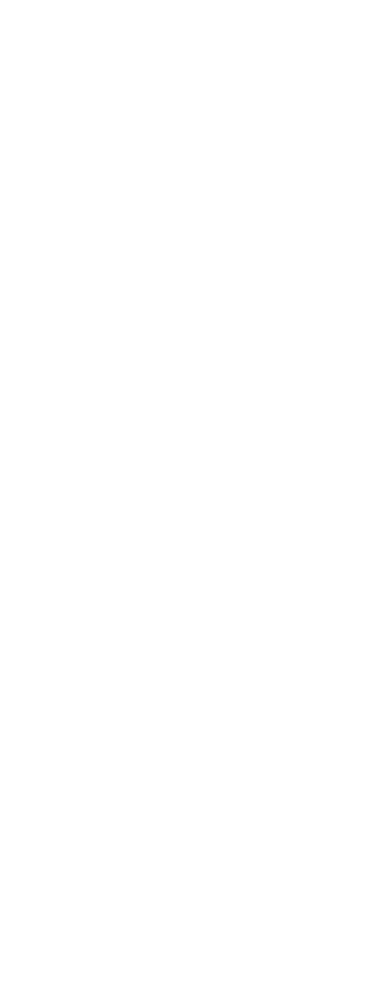
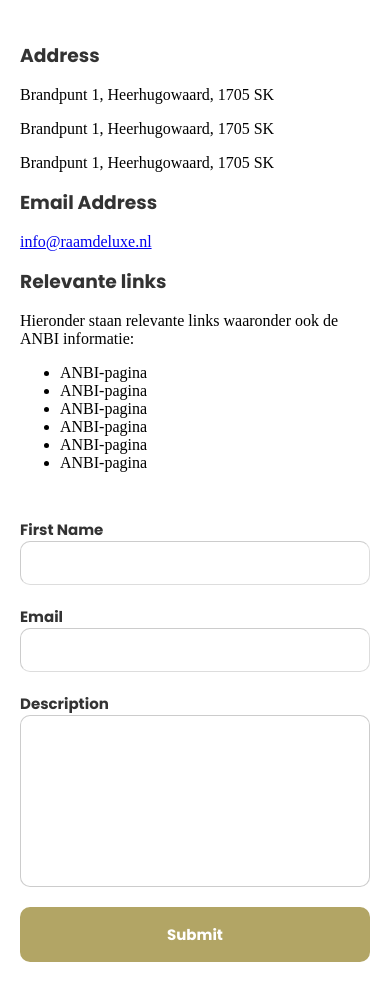
Before and after one commit to Raamdeluxe/blindsar-mvp, a React (Create React App) app: page / in a window 390 px wide. Shown: the part 2145-3127 px from the top of the page. Before the commit the page ends 2024 px from the top, so only its background shows below. Built offline with nearby package versions, Linux system fonts and the light colour scheme.

Commit message:
Set-up contact section, responsive desktop and mobile

```diff
--- a/src/App.js
+++ b/src/App.js
@@ -1,4 +1,5 @@
 import classes from "./App.module.css";
+import ContactForm from "./Components/ContactForm/ContactForm";
 import Navbar from "./Components/Navbar/Navbar";
 import TopSection from "./Components/TopSection/TopSection";
 import UspSection from "./Components/UspSection/UspSection";
@@ -10,6 +11,7 @@
 				<Navbar />
 				<TopSection />
 				<UspSection />
+				<ContactForm />
 			</>
 		</div>
 	);
--- /dev/null
+++ b/src/Components/ContactForm/ContactForm.js
@@ -0,0 +1,68 @@
+import classes from "./ContactForm.module.css";
+
+const ContactForm = () => {
+	return (
+		<div className={classes.contact_section}>
+			<div className={classes.contact_title}>
+				<h2>Contact Us</h2>
+			</div>
+			<div className={classes.contact_container}>
+				<div className={classes.contactform_container}>
+					<form className={classes.contactform}>
+						<div className={classes.input_field}>
+							<label htmlFor="text">First Name</label>
+							<input type="text" className={classes.form_control}></input>
+						</div>
+						<div className={classes.input_field}>
+							<label htmlFor="text">Email</label>
+							<input type="email" className={classes.form_control}></input>
+						</div>
+						<div className={classes.input_field}>
+							<label htmlFor="message">Description</label>
+							<textarea className={classes.form_control}></textarea>
+						</div>
+						<button type="submit" className={classes.input_field_submit}>
+							<p>Submit</p>
+						</button>
+					</form>
+				</div>
+				<div className={classes.location_container}>
+					<div className={classes.location_adress_container}>
+						<div className={classes.location_address}>
+							<h3>Address</h3>
+							<p>Brandpunt 1, Heerhugowaard, 1705 SK</p>
+							<p>Brandpunt 1, Heerhugowaard, 1705 SK</p>
+							<p>Brandpunt 1, Heerhugowaard, 1705 SK</p>
+						</div>
+						<div className={classes.email_address}>
+							<h3>Email Address</h3>
+							<p>
+								<a href="info@raamdeluxe.nl">info@raamdeluxe.nl</a>
+							</p>
+						</div>
+						<div className={classes.relevante_links}>
+							<h3>Relevante links</h3>
+							<p>
+								Hieronder staan relevante links waaronder ook de ANBI
+								informatie:
+							</p>
+							<ul>
+								<li>ANBI-pagina</li>
+								<li>ANBI-pagina</li>
+								<li>ANBI-pagina</li>
+								<li>ANBI-pagina</li>
+								<li>ANBI-pagina</li>
+								<li>ANBI-pagina</li>
+							</ul>
+						</div>
+						<div className={classes.map_location}>
+							<div className={classes.location_image}></div>
+						</div>
+					</div>
+				</div>
+			</div>
+		</div>
+	);
+};
+
+export default ContactForm;
--- /dev/null
+++ b/src/Components/ContactForm/ContactForm.module.css
@@ -0,0 +1,144 @@
+.contact_section {
+	max-width: 1440px;
+	margin: auto;
+	display: flex;
+	flex-direction: column;
+	padding: 50px 20px 20px 20px;
+}
+
+.contact_title {
+	width: 100%;
+	text-align: center;
+}
+
+.contact_title h2 {
+	text-align: center;
+	font-family: "Poppins";
+	font-style: normal;
+	font-weight: 700;
+	font-size: 35px;
+	color: #101010;
+}
+
+.contact_container {
+	display: flex;
+}
+
+.contactform_container {
+	width: 50%;
+}
+
+.contactform {
+	justify-content: center;
+	align-items: center;
+	width: 60%;
+	height: 100%;
+	padding: 20px;
+	margin: auto;
+}
+
+.input_field {
+	width: 100%;
+	padding-bottom: 20px;
+	flex-direction: column;
+	display: flex;
+}
+
+label {
+	font-family: "Poppins";
+	font-style: normal;
+	font-weight: 700;
+	font-size: 15px;
+	color: #333333;
+}
+
+.form_control {
+	border-radius: 10px;
+	border-width: 1px;
+	border-color: rgba(0, 0, 0, 0.2);
+	min-height: 40px;
+	padding-left: 10px;
+	padding-right: 10px;
+	font-family: "Poppins";
+	font-style: normal;
+	font-weight: 400;
+	font-size: 12px;
+	color: #101010;
+}
+
+textarea.form_control {
+	border-radius: 10px;
+	border-width: 1px;
+	border-color: rgba(0, 0, 0, 0.2);
+	min-height: 150px;
+	padding: 10px 10px 10px 10px;
+	font-family: "Poppins";
+	font-style: normal;
+	font-weight: 400;
+	font-size: 12px;
+	color: #101010;
+	resize: none;
+}
+
+.input_field_submit {
+	min-height: 50px;
+	width: 100%;
+	background-color: #b2a565;
+	border-radius: 10px;
+	border: none;
+	color: white;
+	font-family: "Poppins";
+	font-style: normal;
+	font-weight: 700;
+	font-size: 15px;
+}
+
+.location_container {
+	width: 50%;
+}
+
+.location_adress_container {
+	justify-content: center;
+	align-items: center;
+	width: 60%;
+	height: 100%;
+	padding: 20px;
+	margin: auto;
+}
+
+.location_container h3 {
+	margin: 0;
+	font-family: "Poppins";
+	font-style: normal;
+	font-weight: 700;
+	font-size: 15;
+	color: #333333;
+}
+
+@media screen and (max-width: 600px) {
+	.contact_container {
+		flex-direction: column-reverse;
+		gap: 30px;
+		flex-wrap: wrap;
+	}
+
+	.contactform_container {
+		width: 100%;
+	}
+
+	.location_container {
+		width: 100%;
+	}
+
+	.location_adress_container {
+		width: 100%;
+		padding: 0px;
+		margin: 0;
+	}
+
+	.contactform {
+		width: 100%;
+		padding: 0px;
+		margin: 0;
+	}
+}
```
